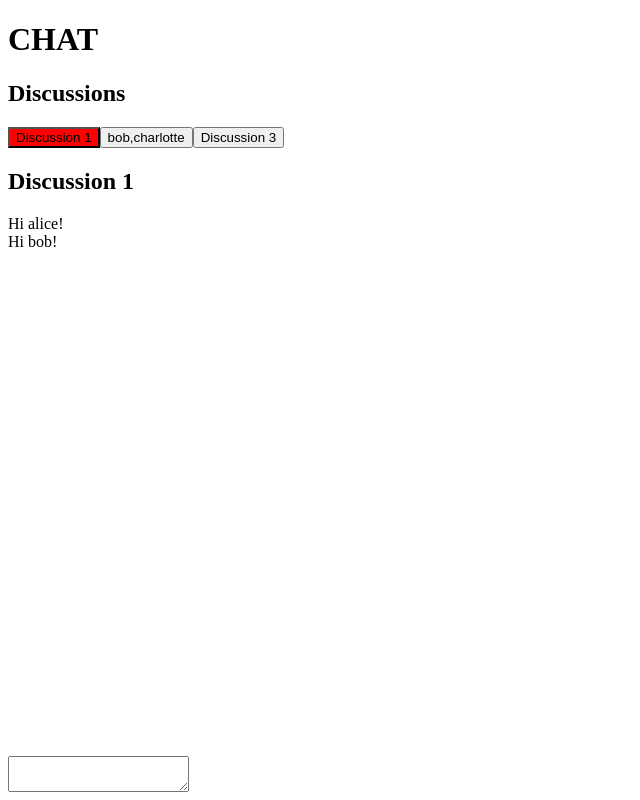
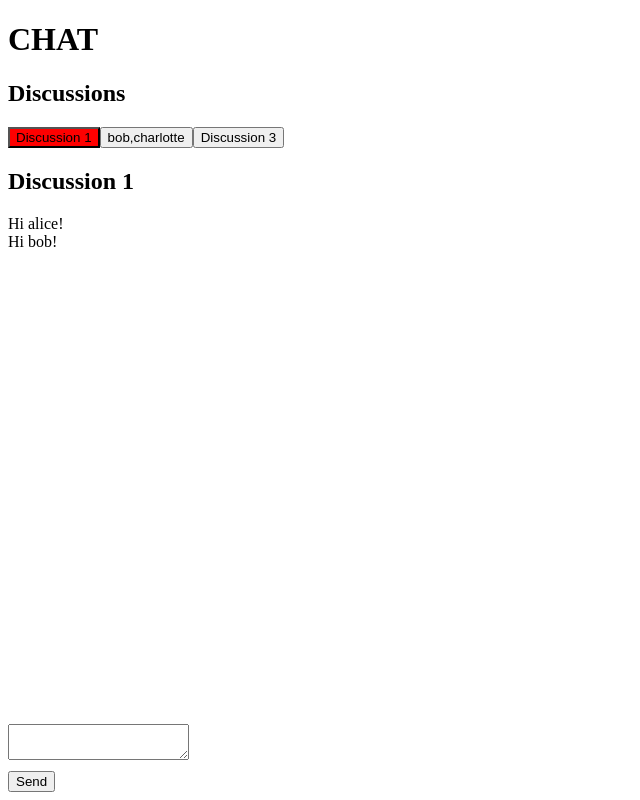
Before and after one commit to ninofaivre/transcendence, a SvelteKit app in the folder frontend/: page /chat in a window 1280 px wide. Shown: the whole page, without its empty margins (0-640 px from the left). Built offline with nearby package versions, Linux system fonts and the light colour scheme.

Commit message:
able to add msg to discussion

```diff
--- a/frontend/src/routes/chat/ChatBox.svelte
+++ b/frontend/src/routes/chat/ChatBox.svelte
@@ -2,15 +2,34 @@
 
 	export let messages: string[]
 
+	let msg = ""
+
+	function sendMessage() {
+		messages = [...messages, msg]
+		msg = "";
+	}
+
+	function handleKeypress(event: KeyboardEvent) {
+		switch (event.key) {
+			case 'Enter':
+				sendMessage();
+		}
+	}
+
 </script>
 
-<textarea>
-</textarea>
+<!--<textarea bind:value={msg} on:keypress={ handleKeypress }/>-->
+<textarea bind:value={msg} />
+<button on:click={ sendMessage }> Send </button>
 
 <style>
 
 	textarea {
 		position: fixed;
+		bottom: 5%;
+	}
+	button {
+		position: fixed;
 		bottom: 1%;
 	}
 
```
